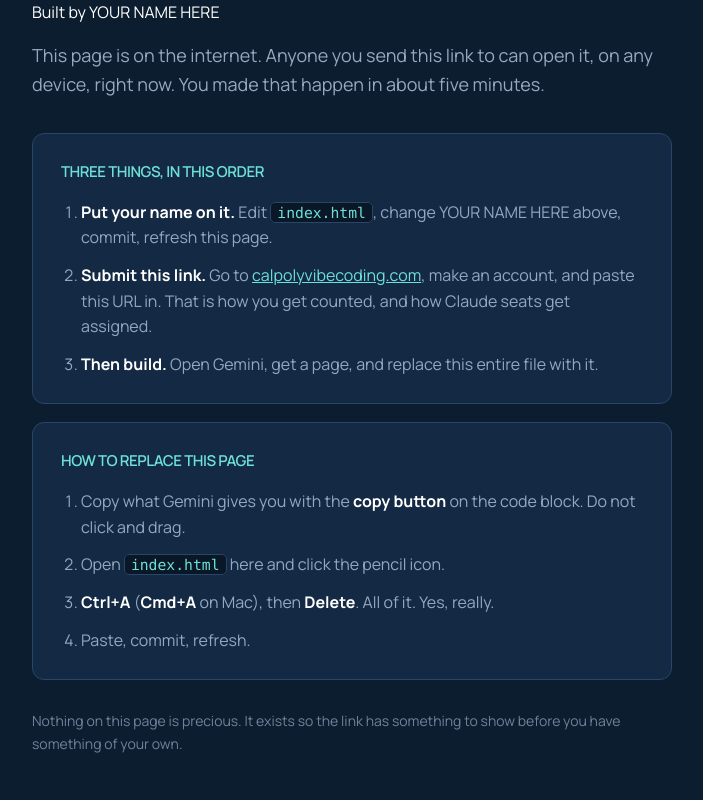
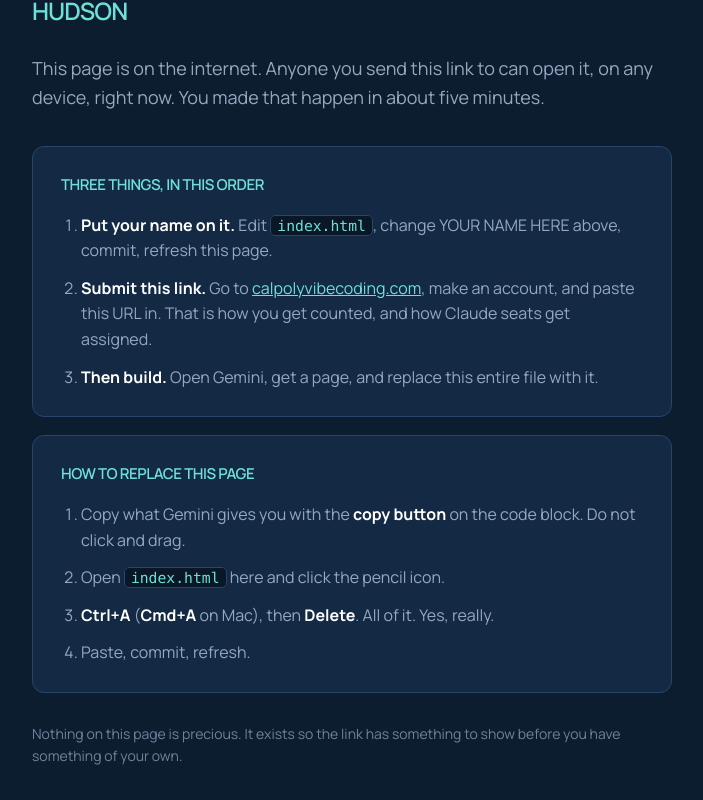
Before and after one commit to HudsonMPoly/First-Website, a plain HTML site: page index.html in a window 1280 px wide. Shown: the part 175-975 px from the top of the page, without its empty margins (288-991 px from the left). Drawn offline with Linux system fonts and the light colour scheme; a web font is replaced by a local one.

Commit message:
Update index.html

```diff
--- a/index.html
+++ b/index.html
@@ -112,7 +112,7 @@
   <h1>It&rsquo;s live.</h1>
 
   <!-- Step 5: change the name below to yours, then commit. -->
-  <p class="Hudson">Built by YOUR NAME HERE</p>
+  <p class="name">HUDSON</p>
 
   <p class="lead">
     This page is on the internet. Anyone you send this link to can open it,
```
